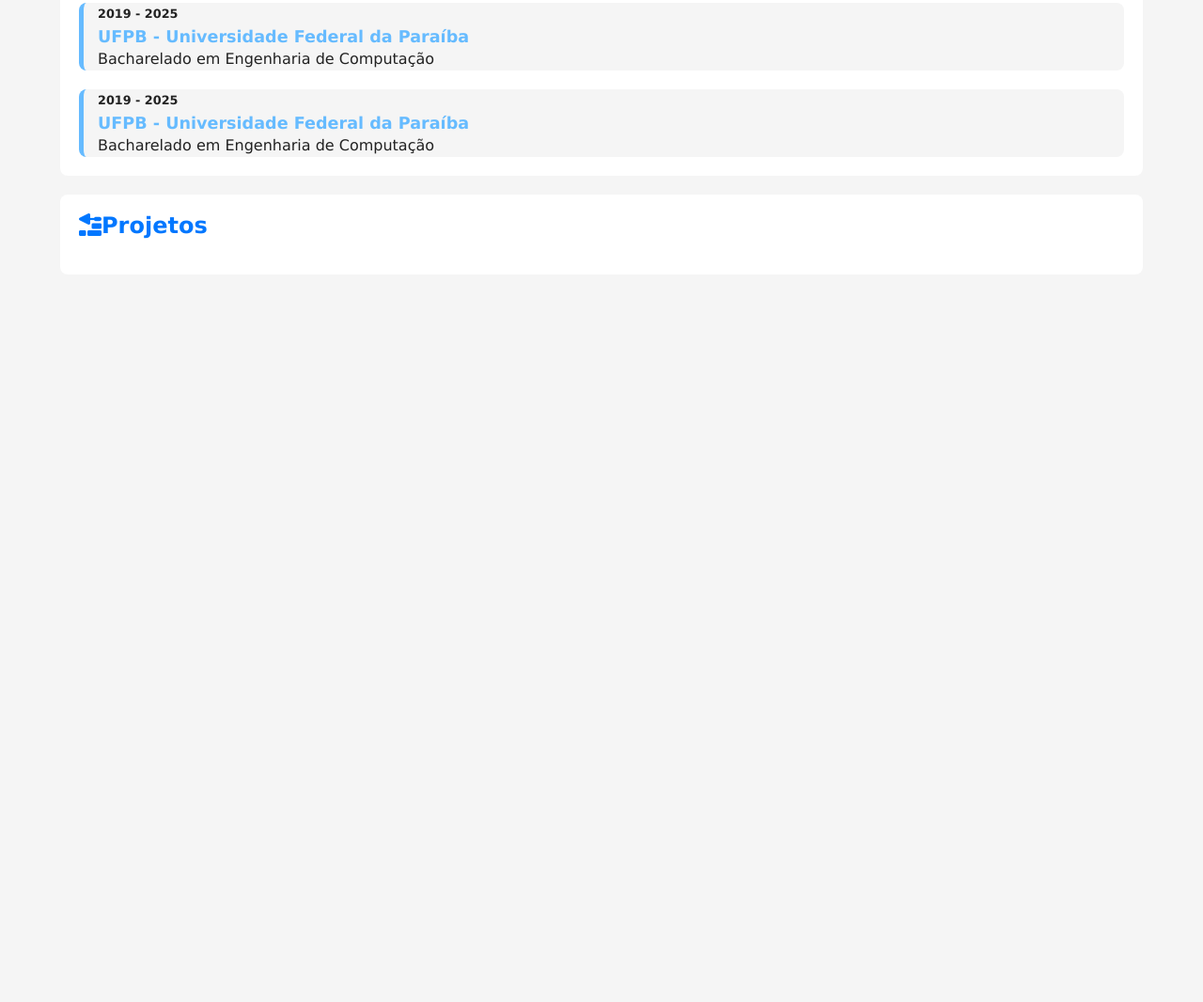
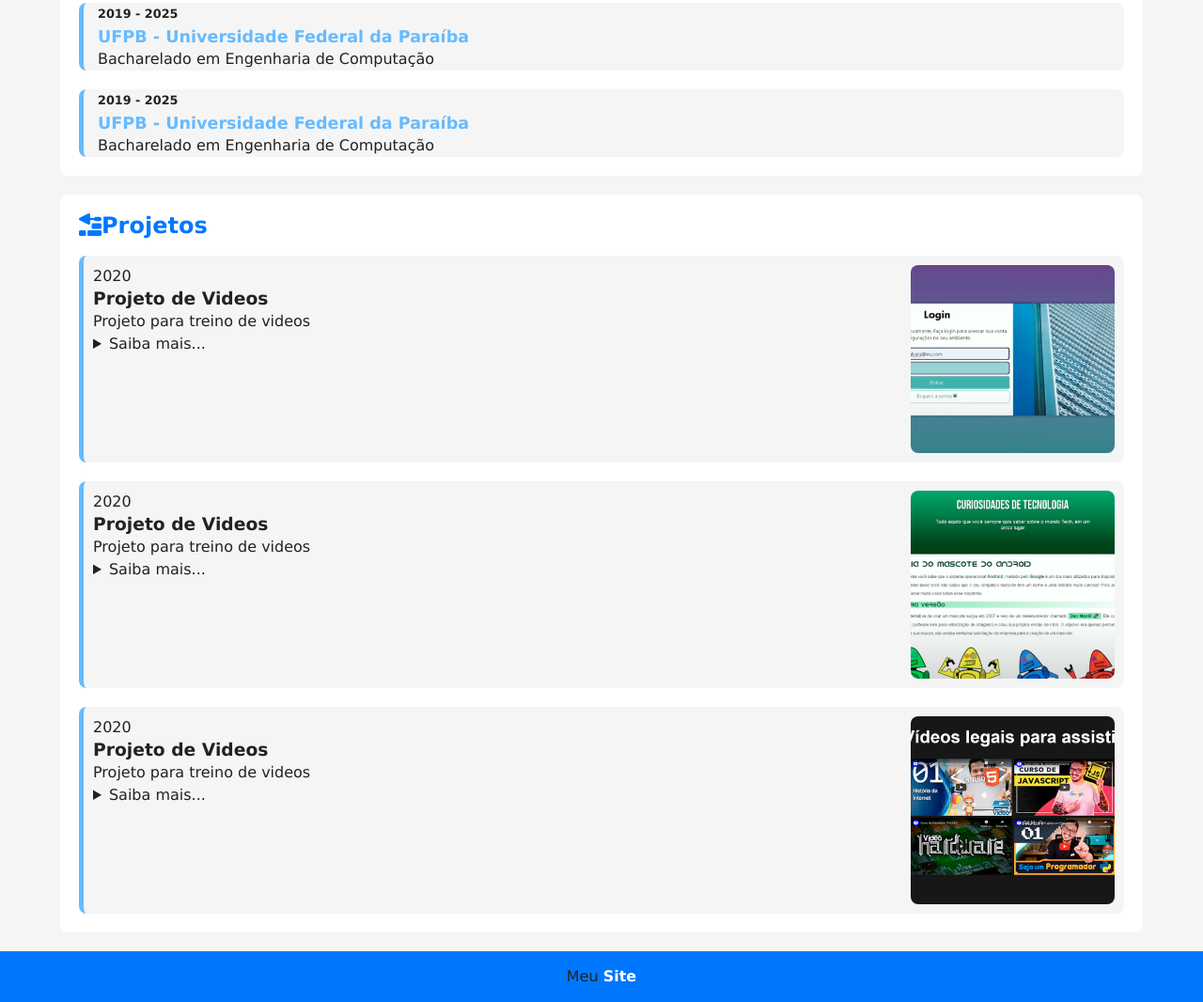
Before and after one commit to pedroaf12/projeto-portfolio, a plain HTML site: page index.html in a window 1280 px wide. Shown: the part 1520-2586 px from the top of the page at 94% size. Before the commit the page ends 1832 px from the top, so only its background shows below. Drawn offline with Linux system fonts and the light colour scheme.

Commit message:
Estrutura HTML5 e CSS3 finalizadas

```diff
--- a/estilos/style.css
+++ b/estilos/style.css
@@ -212,8 +212,71 @@ article h2 {
   font-size: 1.1em;
 }
 
+#projeto-container {
+  display: flex;
+  flex-direction: column-reverse;
+  gap: 20px;
+}
+
+#projeto-container .projeto {
+  display: flex;
+  flex-direction: column;
+  gap: 20px;
+  background-color: var(--fundo-principal);
+  padding: 10px;
+  border-radius: 8px;
+  border-left: 5px solid var(--destaque-inverso);
+  transition: border-color 0.5s, border-width 0.5s;
+}
+
+#projeto-container .projeto:hover {
+  border-color: var(--destaque);
+  border-left-width: 15px;
+  cursor: pointer;
+}
+
+#projeto-container .foto{
+  width: 100%;
+  aspect-ratio: 16/9;
+  object-fit: cover;
+  overflow: hidden;
+  border-radius: 8px;
+}
+
+footer {
+  background-color: var(--destaque);
+  color: var(--texto);
+  text-align: center;
+  padding: 15px;
+}
+
+footer a {
+  color: var(--texto-inverso);
+  text-decoration: none;
+  font-weight: bold;
+}
+
+footer a:hover {
+  color: var(--destaque-inverso);
+}
+
 @media screen and (min-width: 768px) {
   #skill-container {
     grid-template-columns: 1fr 1fr;
   }
+
+  #projeto-container .projeto {
+    flex-direction: row-reverse;
+    justify-content: space-between;
+  }
+
+  #projeto-container .projeto-info {
+    max-width: 80%;
+  }
+
+  #projeto-container .foto {
+    aspect-ratio: 1/1;
+    max-width: 20%;
+    max-height: 200px;
+  }
 }
--- a/index.html
+++ b/index.html
@@ -152,13 +152,60 @@
 
             <article id="projetos">
                 <h2><i class="fa-solid fa-trowel-bricks"></i>Projetos</h2>
+
+                <div id="projeto-container">
+                    <div class="projeto"> <!--Projeto 01-->
+                        <img src="imagens/projeto-01-videos.jpg" alt="" class="foto">
+                        <div class="projeto-info">
+                            <p class="periodo">2020</p>
+                            <h3 class="titulo">Projeto de Videos</h3>
+                            <p>Projeto para treino de videos</p>
+                            <details class="descrição">
+                                <summary>Saiba mais...</summary>
+                                <p>Lorem ipsum dolor sit amet consectetur adipisicing elit. Quasi voluptate quam, quibusdam magnam hic, iusto id inventore cumque fugiat quisquam a accusantium quis quia nemo omnis amet cum voluptatem vitae!</p>
+                            </details>
+
+                        </div>
+                    </div>
+
+                    <div class="projeto"> <!--Projeto 02-->
+                        <img src="imagens/projeto-03-android.jpg" alt="" class="foto">
+                        <div class="projeto-info">
+                            <p class="periodo">2020</p>
+                            <h3 class="titulo">Projeto de Videos</h3>
+                            <p>Projeto para treino de videos</p>
+                            <details class="descrição">
+                                <summary>Saiba mais...</summary>
+                                <p>Lorem ipsum dolor sit amet consectetur adipisicing elit. Quasi voluptate quam, quibusdam magnam hic, iusto id inventore cumque fugiat quisquam a accusantium quis quia nemo omnis amet cum voluptatem vitae!</p>
+                            </details>
+
+                        </div>
+
+
+                    </div>
+
+                    <div class="projeto"> <!--Projeto 01-->
+                        <img src="imagens/projeto-05-login.jpg" alt="" class="foto">
+                        <div class="projeto-info">
+                            <p class="periodo">2020</p>
+                            <h3 class="titulo">Projeto de Videos</h3>
+                            <p>Projeto para treino de videos</p>
+                            <details class="descrição">
+                                <summary>Saiba mais...</summary>
+                                <p>Lorem ipsum dolor sit amet consectetur adipisicing elit. Quasi voluptate quam, quibusdam magnam hic, iusto id inventore cumque fugiat quisquam a accusantium quis quia nemo omnis amet cum voluptatem vitae!</p>
+                            </details>
+
+                        </div>
+                    </div>
+                </div>
+
             </article> <!-- Fim do article#projetos -->
 
         </section>
     </main>
 
     <footer>
-
+         Meu <a href="https://pedroaf12.github.io/site-genshin/auth/index.html" target="_blank">Site</a>
     </footer>
 
     <script src="scripts/script.js"></script>
```
